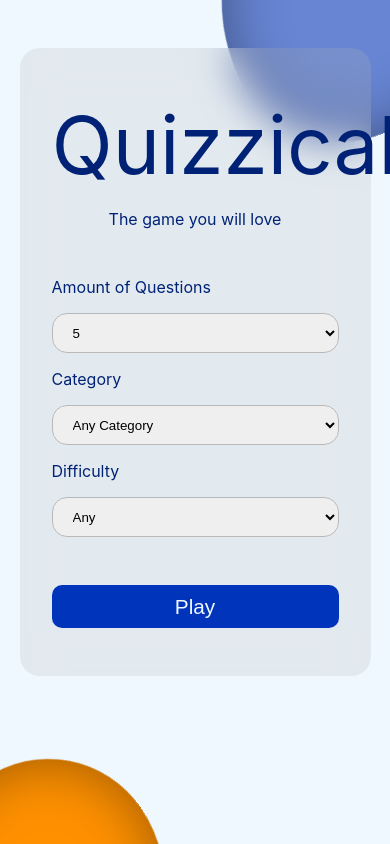
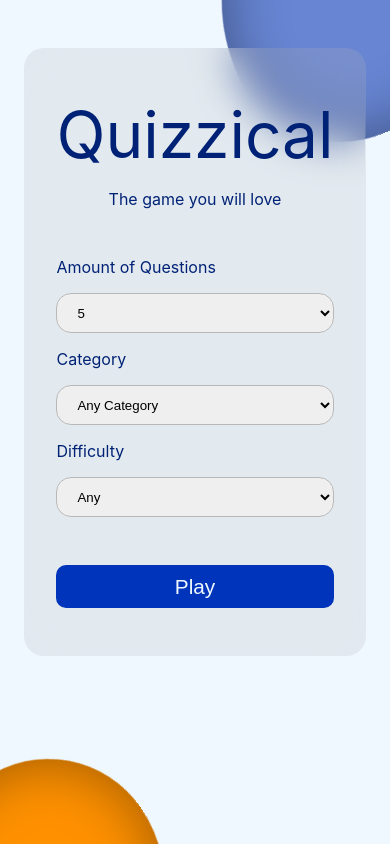
Before and after one commit to sajadzshoki/Quizzical, a React (Create React App) app: page / in a window 390 px wide. Built offline with nearby package versions, Linux system fonts and the light colour scheme.

Commit message:
update(style)

```diff
--- a/src/App.css
+++ b/src/App.css
@@ -261,6 +261,9 @@ place-items: center;
 
 /* ------------------------------- phone size ------------------------------- */
 @media(max-width: 900px) {
+  h1{
+    font-size: 4rem;
+  }
   .main-card {
     padding: 3rem 2rem;
     backdrop-filter: blur(20px);
```
